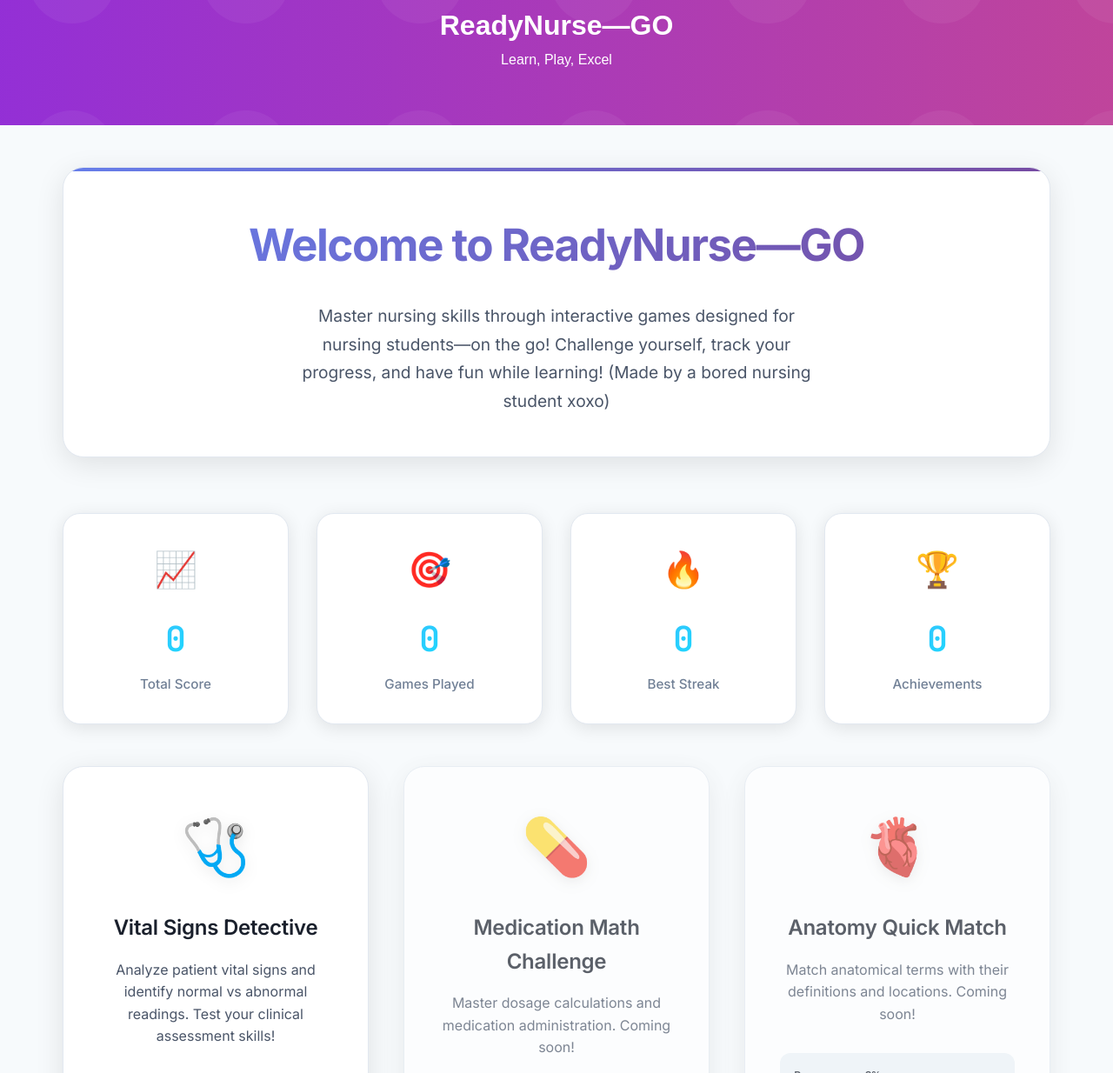
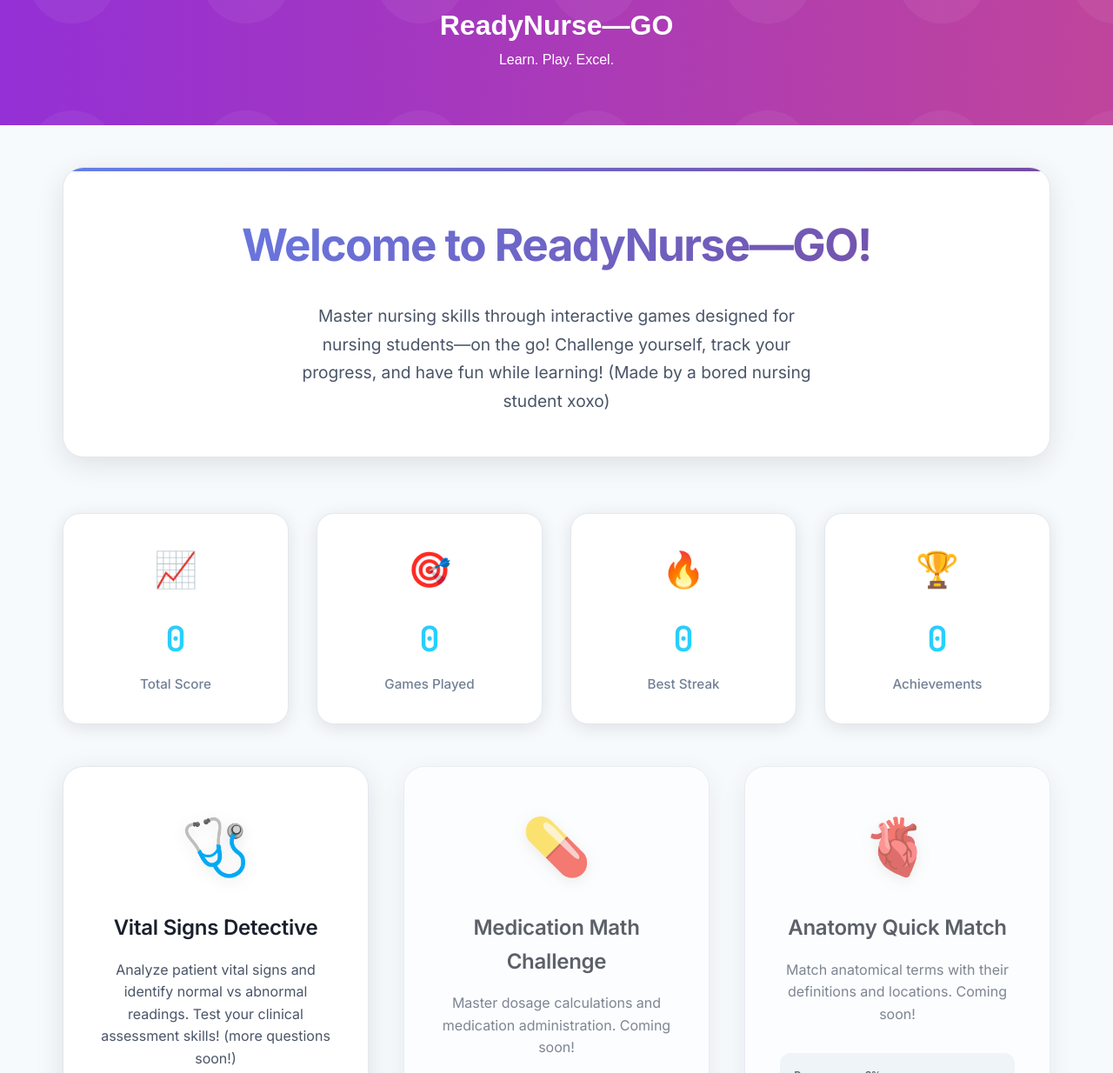
Before and after one commit to Dyre-bored/ReadyNurse-GO, a plain HTML site: page index.html in a window 1280 px wide. Shown: the part 106-1340 px from the top of the page at 87% size. Drawn offline with Linux system fonts and the light colour scheme.

Commit message:
Update index.html
descs

```diff
--- a/index.html
+++ b/index.html
@@ -628,7 +628,7 @@
     <div class="header-content">
        <img src="logo.svg" alt="Logo" width="40" height="40">
         <h1>ReadyNurse—GO</h1>
-        <p>Learn, Play, Excel</p>
+        <p>Learn. Play. Excel.</p>
     </div>
 </header>
 </style>
@@ -637,7 +637,7 @@
         <!-- Home Screen -->
         <div id="home-screen">
             <section class="welcome-section">
-                <h1>Welcome to ReadyNurse—GO</h1>
+                <h1>Welcome to ReadyNurse—GO!</h1>
                 <p>Master nursing skills through interactive games designed for nursing students—on the go! Challenge yourself, track your progress, and have fun while learning!
                     (Made by a bored nursing student xoxo)</p>
             </section>
@@ -670,7 +670,7 @@
                 <div class="game-card">
                     <div class="game-icon">🩺</div>
                     <h3 class="game-title">Vital Signs Detective</h3>
-                    <p class="game-description">Analyze patient vital signs and identify normal vs abnormal readings. Test your clinical assessment skills!</p>
+                    <p class="game-description">Analyze patient vital signs and identify normal vs abnormal readings. Test your clinical assessment skills! (more questions soon!)</p>
                     <div class="game-progress">
                         <span>Beginner: <span id="beginner-progress">0/4</span></span>
                         <span>Intermediate: <span id="intermediate-progress">0/3</span></span>
```
